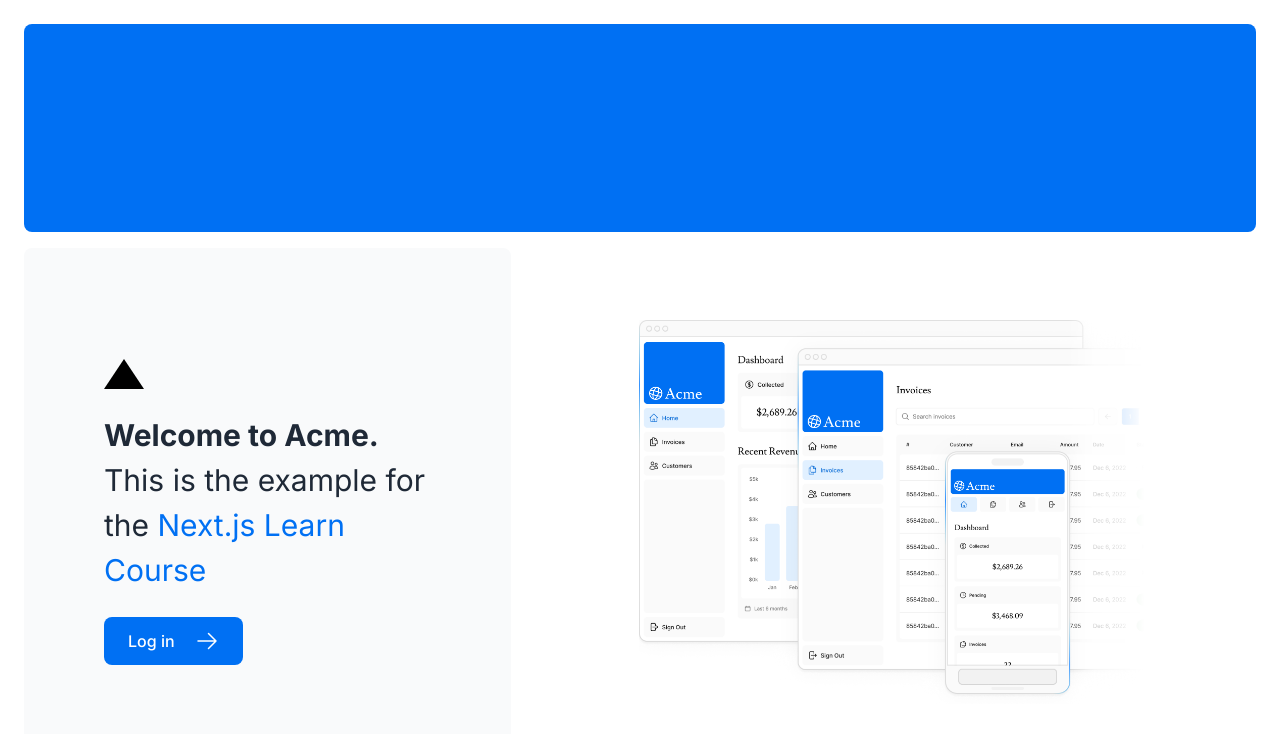
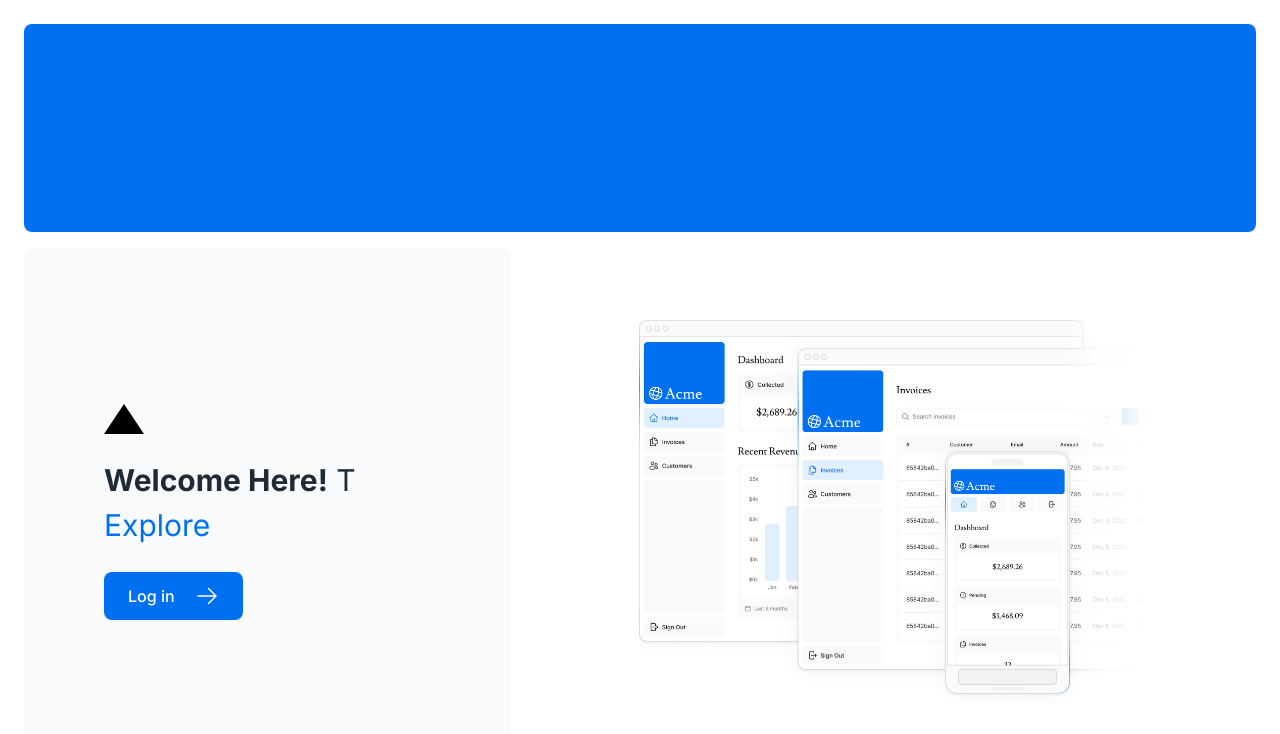
Before and after one commit to jahirulislm/nextjs-dashboard, a Next.js app: page / in a window 1280 px wide. Shown: the top 734 px of the page. Built offline with nearby package versions, Linux system fonts and the light colour scheme; a web font is replaced by a local one.

Commit message:
change content

```diff
--- a/app/page.tsx
+++ b/app/page.tsx
@@ -16,9 +16,9 @@ export default function Page() {
           <p
             className={`${lusitana.className}text-xl text-gray-800 md:text-3xl md:leading-normal`}
           >
-            <strong>Welcome to Acme.</strong> This is the example for the{' '}
+            <strong>Welcome Here!</strong> T{' '}
             <a href="https://nextjs.org/learn/" className="text-blue-500">
-              Next.js Learn Course
+              Explore
             </a>
           </p>
           <Link
```
